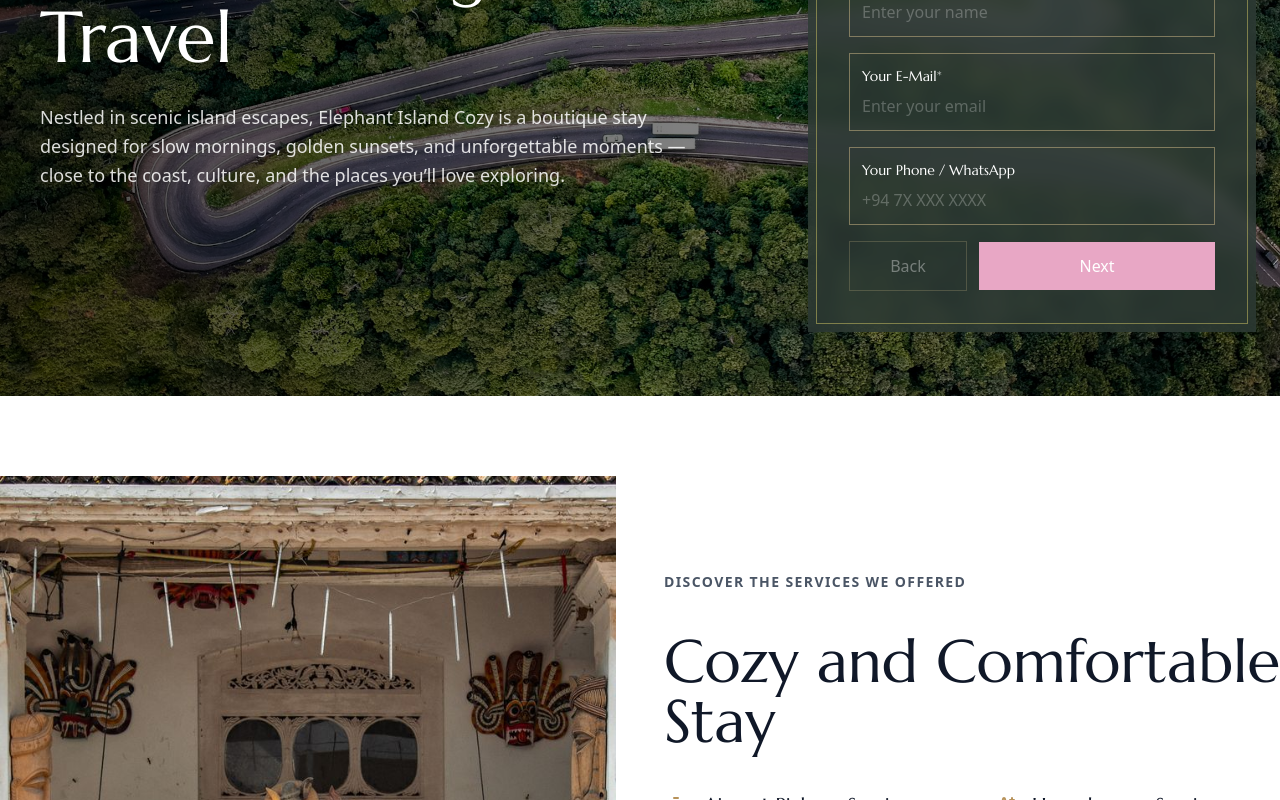
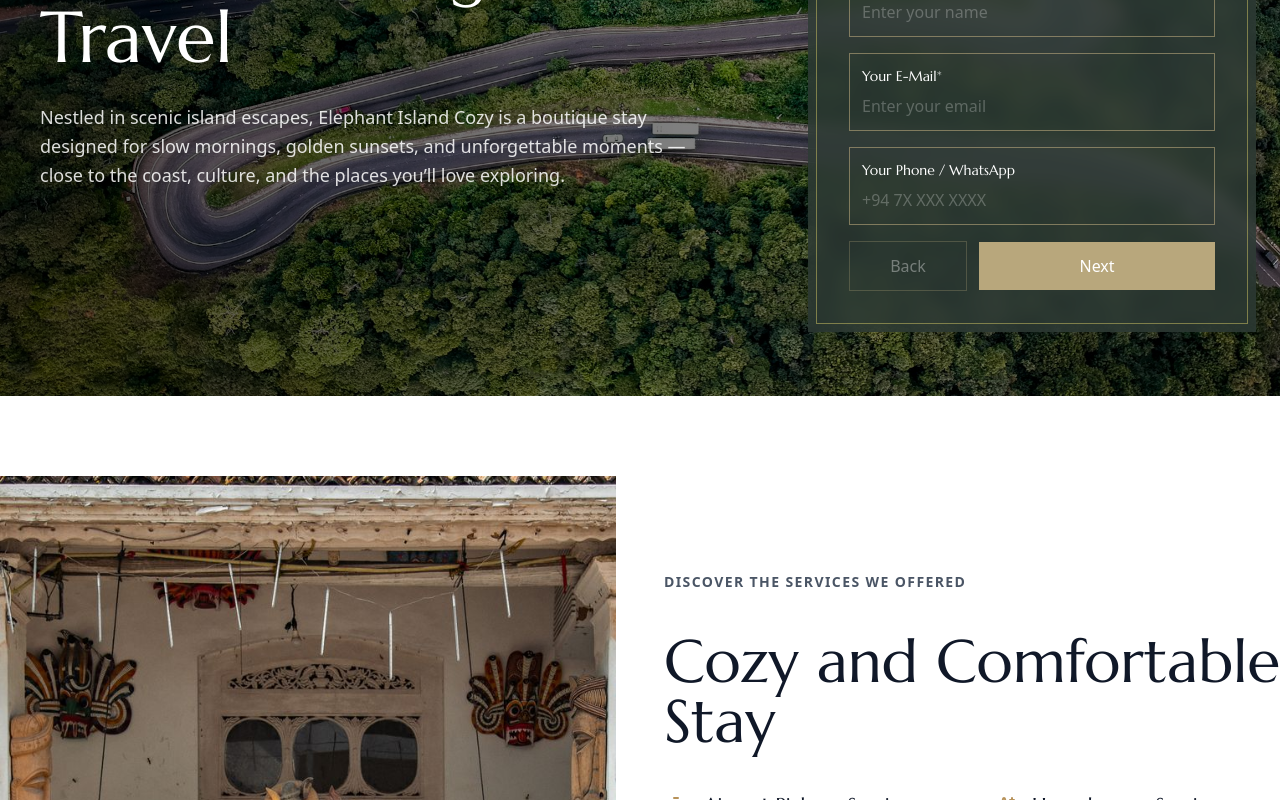
Before and after one commit to Randila/elephant-island-cozy-theme, a Next.js app: page / in a window 1280 px wide. Shown: the part 5414-6214 px from the top of the page. Built offline with nearby package versions, Linux system fonts and the light colour scheme.

Commit message:
hero form

```diff
--- a/app/components/BookingHero.tsx
+++ b/app/components/BookingHero.tsx
@@ -210,7 +210,7 @@ type FormData = {
 };
 
 const inputClass =
-  "mt-2 w-full text-black placeholder:text-white/25 outline-none";
+  "mt-2 w-full text-white placeholder:text-white/25 outline-none";
 const fieldWrapClass = "border border-[#B8A77C]/60 p-3";
 
 export default function BookingHero({
@@ -507,14 +507,14 @@ export default function BookingHero({
                           <button
                             type="button"
                             onClick={next}
-                            className="w-2/3 bg-[#E8A7C5] py-3 text-center font-medium text-white transition hover:brightness-95 cursor-pointer"
+                            className="w-2/3 bg-[#B8A77C] py-3 text-center font-medium text-white transition hover:brightness-95 cursor-pointer"
                           >
                             Next
                           </button>
                         ) : (
                           <button
                             type="submit"
-                            className="w-2/3 bg-[#E8A7C5] py-3 text-center font-medium text-white transition hover:brightness-95 cursor-pointer"
+                            className="w-2/3 bg-[#B8A77C] py-3 text-center font-medium text-white transition hover:brightness-95 cursor-pointer"
                           >
                             Send Enquiry
                           </button>
```
